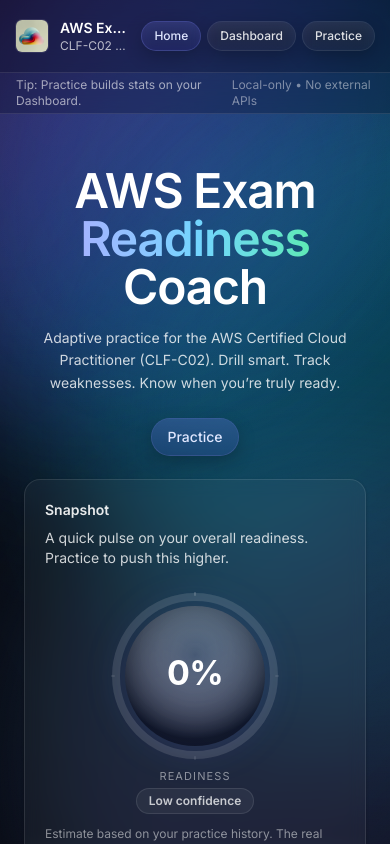
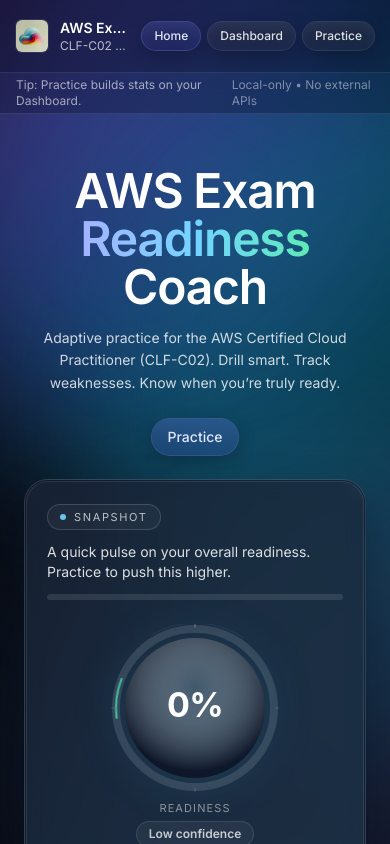
Before and after one commit to AionHz/aws-exam-readiness-coach, a Next.js app: page / in a window 390 px wide. Shown: the top 844 px of the page. Built offline with nearby package versions, Linux system fonts and the light colour scheme.

Commit message:
Polish home snapshot and dashboard visuals

```diff
--- a/app/components/ReadinessGauge.tsx
+++ b/app/components/ReadinessGauge.tsx
@@ -36,7 +36,7 @@
         viewBox={`0 0 ${size} ${size}`}
         role="img"
         aria-label={percent === null ? "Readiness not enough data" : `Readiness ${clamped} percent`}
-        className="drop-shadow-[0_0_18px_rgba(99,102,241,0.22)]"
+        className="readiness-gauge drop-shadow-[0_0_24px_rgba(56,189,248,0.22)]"
       >
         <defs>
           <linearGradient id={`${id}-grad`} x1="0%" y1="0%" x2="100%" y2="100%">
@@ -44,11 +44,28 @@
             <stop offset="55%" stopColor="#22d3ee" />
             <stop offset="100%" stopColor="#8b5cf6" />
           </linearGradient>
+          <linearGradient id={`${id}-orbit`} x1="0%" y1="0%" x2="100%" y2="100%">
+            <stop offset="0%" stopColor="rgba(125,211,252,0.95)" />
+            <stop offset="100%" stopColor="rgba(52,211,153,0.85)" />
+          </linearGradient>
           <radialGradient id={`${id}-glass`} cx="50%" cy="35%" r="60%">
             <stop offset="0%" stopColor="rgba(255,255,255,0.16)" />
             <stop offset="100%" stopColor="rgba(11,16,32,0.78)" />
           </radialGradient>
         </defs>
+
+        <circle
+          cx={center}
+          cy={center}
+          r={r + 6}
+          stroke="rgba(255,255,255,0.08)"
+          strokeWidth={1.5}
+          fill="none"
+          className="readiness-orbit"
+          strokeDasharray={`${c * 0.12} ${c * 0.88}`}
+          strokeDashoffset={8}
+          transform={`rotate(-90 ${center} ${center})`}
+        />
 
         {ticks.map((t) => {
           const angle = (t / 100) * 360 - 90;
@@ -92,6 +109,19 @@
           transform={`rotate(-90 ${center} ${center})`}
         />
 
+        <circle
+          cx={center}
+          cy={center}
+          r={r}
+          stroke={`url(#${id}-orbit)`}
+          strokeWidth={2}
+          strokeLinecap="round"
+          strokeDasharray={`${c * 0.08} ${c * 0.92}`}
+          fill="none"
+          className="readiness-sweep"
+          transform={`rotate(-90 ${center} ${center})`}
+        />
+
         <circle cx={center} cy={center} r={r - progress * 0.9} fill={`url(#${id}-glass)`} />
 
         <text
--- a/app/globals.css
+++ b/app/globals.css
@@ -255,6 +255,41 @@
   letter-spacing: -0.02em;
 }
 
+@keyframes readinessSweep {
+  from {
+    transform: rotate(-90deg);
+  }
+  to {
+    transform: rotate(270deg);
+  }
+}
+
+@keyframes readinessOrbitPulse {
+  0%,
+  100% {
+    opacity: 0.5;
+  }
+  50% {
+    opacity: 0.9;
+  }
+}
+
+.readiness-sweep {
+  transform-origin: center;
+  animation: readinessSweep 8s linear infinite;
+}
+
+.readiness-orbit {
+  animation: readinessOrbitPulse 3s ease-in-out infinite;
+}
+
+@media (prefers-reduced-motion: reduce) {
+  .readiness-sweep,
+  .readiness-orbit {
+    animation: none !important;
+  }
+}
+
 html,
 body {
   cursor: default !important;
--- a/app/page.tsx
+++ b/app/page.tsx
@@ -166,13 +166,25 @@
             </LinkButton>
           </div>
 
-          <div className={`mx-auto mt-6 max-w-2xl p-5 text-left ${cardBase} ${cardHover}`}>
+          <div className="mx-auto mt-6 max-w-2xl rounded-3xl border border-white/15 bg-[linear-gradient(145deg,rgba(15,23,42,0.82),rgba(17,45,67,0.72))] p-[1px] shadow-[0_20px_40px_rgba(3,8,20,0.35)]">
+            <div className={`rounded-[22px] p-5 text-left ${cardBase} ${cardHover}`}>
               <div className="grid items-center gap-6 md:grid-cols-[1fr_220px]">
                 <div>
-                <div className="text-sm font-semibold text-white/90">Snapshot</div>
-                <div className="mt-2 text-sm text-white/80">
+                  <div className="inline-flex items-center gap-2 rounded-full border border-white/15 bg-white/[0.04] px-3 py-1 text-[11px] uppercase tracking-[0.15em] text-white/70">
+                    <span className="h-1.5 w-1.5 rounded-full bg-sky-300/90" />
+                    Snapshot
+                  </div>
+                  <div className="mt-3 text-sm text-white/85">
                     A quick pulse on your overall readiness. Practice to push this higher.
                   </div>
+
+                  <div className="mt-3 h-1.5 w-full overflow-hidden rounded-full bg-white/10">
+                    <div
+                      className="h-full rounded-full bg-gradient-to-r from-indigo-300/80 via-sky-300/75 to-emerald-300/70"
+                      style={{ width: `${Math.max(0, Math.min(100, displayReadiness))}%` }}
+                    />
+                  </div>
+
                   {wrongCount > 0 && (
                     <div className="mt-3">
                       <LinkButton href="/quiz?review=wrong" variant="ghost" size="md">
@@ -192,6 +204,7 @@
               <div className="mt-3 text-xs text-white/50">
                 Estimate based on your practice history. The real exam uses scaled scoring (100–1000)
                 with 700 to pass.
+              </div>
             </div>
           </div>
           </div>
--- a/app/quiz/page.tsx
+++ b/app/quiz/page.tsx
@@ -1240,6 +1240,11 @@
     };
   }, [examMode, reviewMode, batchFilter, isBatchComplete, nextBatch]);
 
+  const timerProgressPct = Math.max(
+    0,
+    Math.min(100, ((EXAM_SECONDS - timerRemaining) / EXAM_SECONDS) * 100)
+  );
+
 const timerRow = (
   <div className="relative">
     {/* subtle divider line between timer and dock */}
@@ -1258,30 +1263,37 @@
           />
         </div>
 
-        {/* Small premium pill around the time ONLY */}
+        {/* Premium timer shell */}
         <button
           type="button"
           onClick={() => setTimerOn(!timerOn)}
           aria-label="Toggle timer (pause/resume)"
           title="Click to pause/resume"
-          className="group relative z-10 select-none rounded-2xl px-6 py-3 tabular-nums
-                     text-5xl font-semibold tracking-tight text-white sm:text-6xl
-                     ring-1 ring-white/15
-                     bg-gradient-to-b from-white/12 to-white/5
-                     shadow-[0_14px_40px_rgba(0,0,0,0.35)]
-                     backdrop-blur
-                     transition
-                     hover:from-white/16 hover:to-white/8 hover:ring-white/25
-                     active:scale-[0.985]
+          className="group relative z-10 w-[min(92vw,390px)] select-none rounded-[28px] p-[1px]
+                     bg-[linear-gradient(130deg,rgba(129,140,248,0.55),rgba(56,189,248,0.32),rgba(16,185,129,0.35))]
+                     shadow-[0_20px_45px_rgba(3,8,20,0.45)]
+                     transition hover:scale-[1.01] active:scale-[0.99]
                      focus:outline-none focus-visible:ring-2 focus-visible:ring-white/40"
         >
-          {/* soft “sheen” */}
-          <span className="pointer-events-none absolute inset-0 rounded-2xl opacity-0 transition-opacity duration-200 group-hover:opacity-100 bg-[radial-gradient(circle_at_50%_0%,rgba(255,255,255,0.22),transparent_60%)]" />
-          {/* subtle outer glow */}
-          <span className="pointer-events-none absolute -inset-6 -z-10 rounded-[28px] opacity-0 blur-2xl transition-opacity duration-200 group-hover:opacity-100 bg-white/10" />
-
-          <span className="relative">
-            {formatTime(timerRemaining)}
+          <span className="relative block rounded-[27px] border border-white/10 bg-[linear-gradient(180deg,rgba(15,23,42,0.78),rgba(15,23,42,0.62))] px-5 py-4 backdrop-blur">
+            <span className="pointer-events-none absolute inset-0 rounded-[27px] opacity-0 transition-opacity duration-200 group-hover:opacity-100 bg-[radial-gradient(circle_at_50%_0%,rgba(255,255,255,0.18),transparent_62%)]" />
+            <span className="relative flex items-center justify-between text-[10px] uppercase tracking-[0.18em] text-white/65">
+              <span>Exam Timer</span>
+              <span className={`rounded-full px-2 py-0.5 tracking-[0.12em] ${timerOn ? "bg-emerald-500/18 text-emerald-200" : "bg-amber-500/16 text-amber-200"}`}>
+                {timerOn ? "Running" : "Paused"}
+              </span>
+            </span>
+
+            <span className="relative mt-2 block text-center tabular-nums text-5xl font-semibold tracking-tight text-white sm:text-6xl">
+              {formatTime(timerRemaining)}
+            </span>
+
+            <span className="relative mt-3 block h-1.5 w-full overflow-hidden rounded-full bg-white/10">
+              <span
+                className="block h-full rounded-full bg-gradient-to-r from-indigo-300/80 via-sky-300/75 to-emerald-300/70 transition-all duration-500"
+                style={{ width: `${timerProgressPct}%` }}
+              />
+            </span>
           </span>
         </button>
       </div>
```
Also changed, not shown: app/dashboard/page.tsx (+39 -14 lines). Lines whose indentation alone changed are shown as unchanged.
